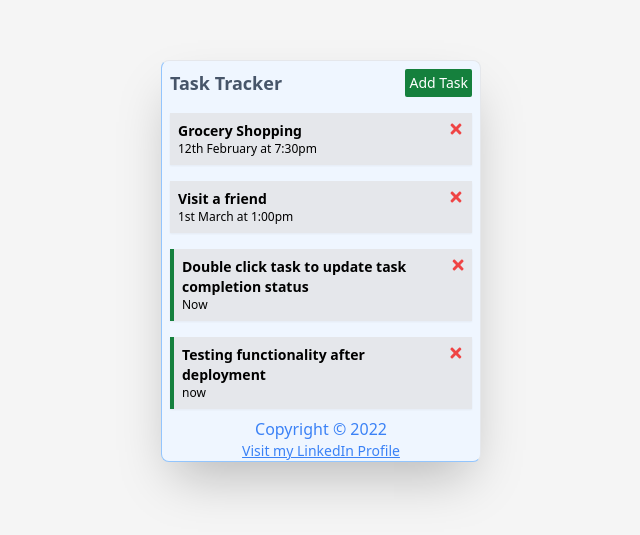
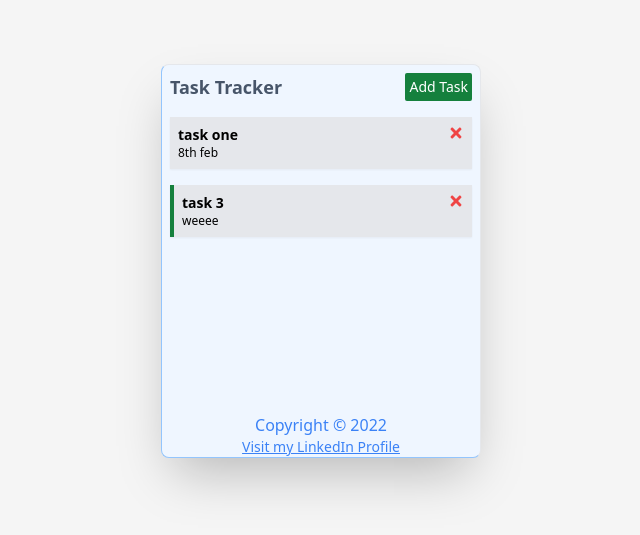
Before and after one commit to Mariat28/Task-Tracker, a React (Create React App) app: page / in a window 1280 px wide. Shown: the part 145-680 px from the top of the page, without its empty margins (319-959 px from the left). Built offline with nearby package versions, Linux system fonts and the light colour scheme; data requests are answered from the project's data file.

Commit message:
fix(fixed copyright to bottom)

```diff
--- a/db.json
+++ b/db.json
@@ -1,28 +1,16 @@
 {
   "tasks": [
     {
-      "text": "Grocery Shopping",
-      "day": "12th February at 7:30pm",
-      "completed": false,
-      "id": 2
+      "text": "task one",
+      "day": "8th feb",
+      "completed": "",
+      "id": 10
     },
     {
-      "text": "Visit a friend",
-      "day": "1st March at 1:00pm",
-      "completed": false,
-      "id": 3
-    },
-    {
-      "text": "Double click task to update task completion status",
-      "day": "Now",
+      "text": "task 3",
+      "day": "weeee",
       "completed": true,
-      "id": 8
-    },
-    {
-      "text": "Testing functionality after deployment",
-      "day": "now",
-      "completed": true,
-      "id": 9
+      "id": 11
     }
   ]
 }
--- a/src/App.js
+++ b/src/App.js
@@ -69,7 +69,8 @@ function App() {
      }
   return (
       <div className="flex justify-center pt-3 h-screen items-center bg-neutral-100">
-        <div className='h-fit bg-blue-50 rounded-lg shadow-2xl xl:w-1/4 w-1/2  border border-l-blue-300 border-b-blue-300 overflow-auto'>
+        <div className='h-1/2 bg-blue-50 rounded-lg shadow-2xl xl:w-1/4 w-1/2  border border-l-blue-300 border-b-blue-300 overflow-auto flex flex-col justify-between'>
+          <div>
           <Header title="Task Tracker" onAdd={ () => setShowAddTask(!showAddTask)} showAdd={showAddTask}></Header>
           <div className="flex justify-center">
           {showAddTask && <AddTask onAdd = {addTask}/>}
@@ -77,6 +78,7 @@ function App() {
           <div>
             {tasks.length > 0 ? (<Tasks tasks={tasks} onDelete={deleteTask} onToggle={toggleCompletion}/>) : <p className="text-sm text-center mt-3 text-slate-500">No Tasks to show right Now! <br></br>Press the add task button to create a new Task!</p>
             }
+          </div>
           </div>
           <div>
             <Footer/>
--- a/src/components/Footer.jsx
+++ b/src/components/Footer.jsx
@@ -1,6 +1,6 @@
 const Footer = () => {
   return (
-    <footer className="flex flex-col text-blue-500 items-center w-full">
+    <footer className="flex flex-col text-blue-500 items-center w-full mt-5">
       <p>Copyright &copy; 2022</p>
       <a href="https://ug.linkedin.com/in/mariatndagire28" className="underline text-sm">Visit my LinkedIn Profile</a>
     </footer>
```
